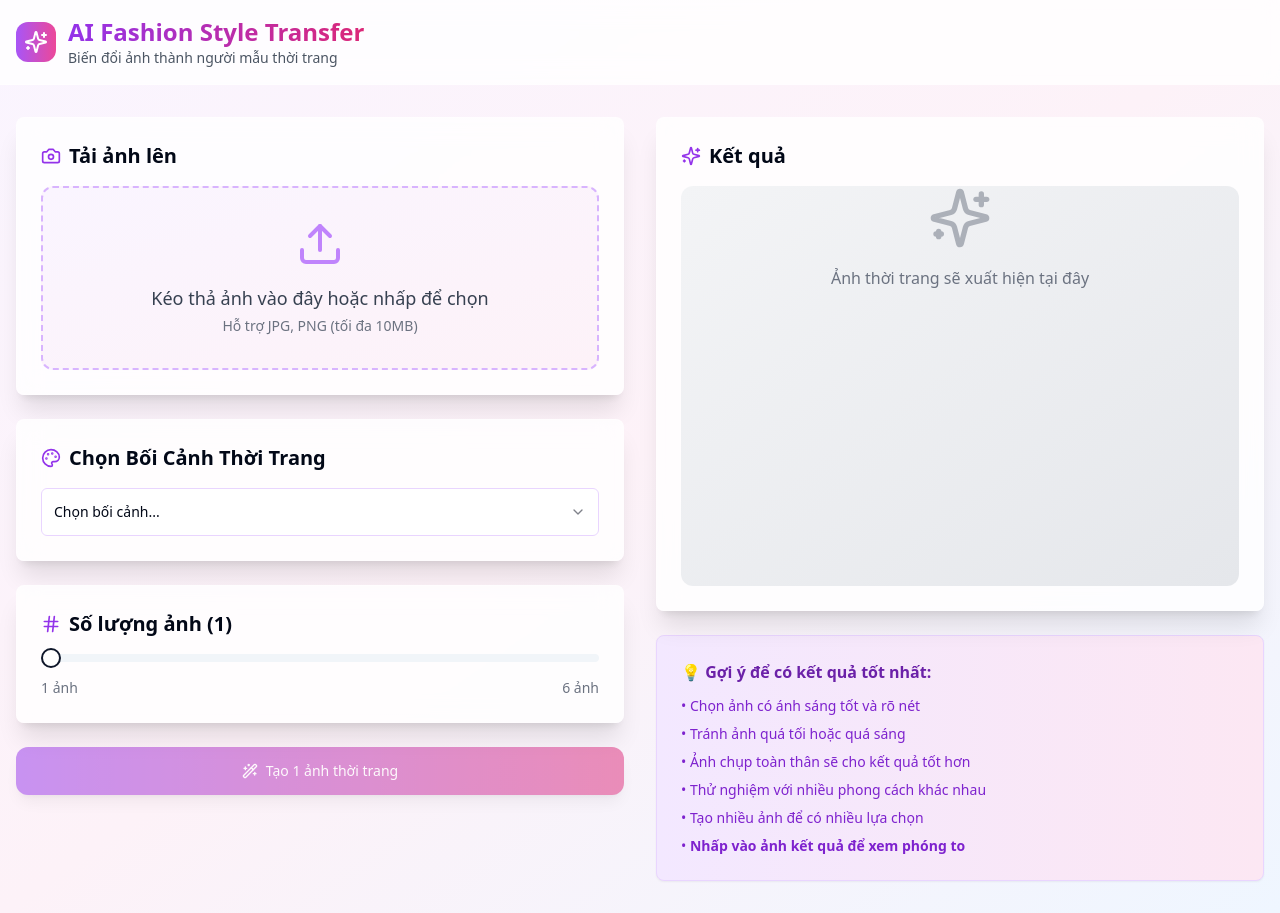
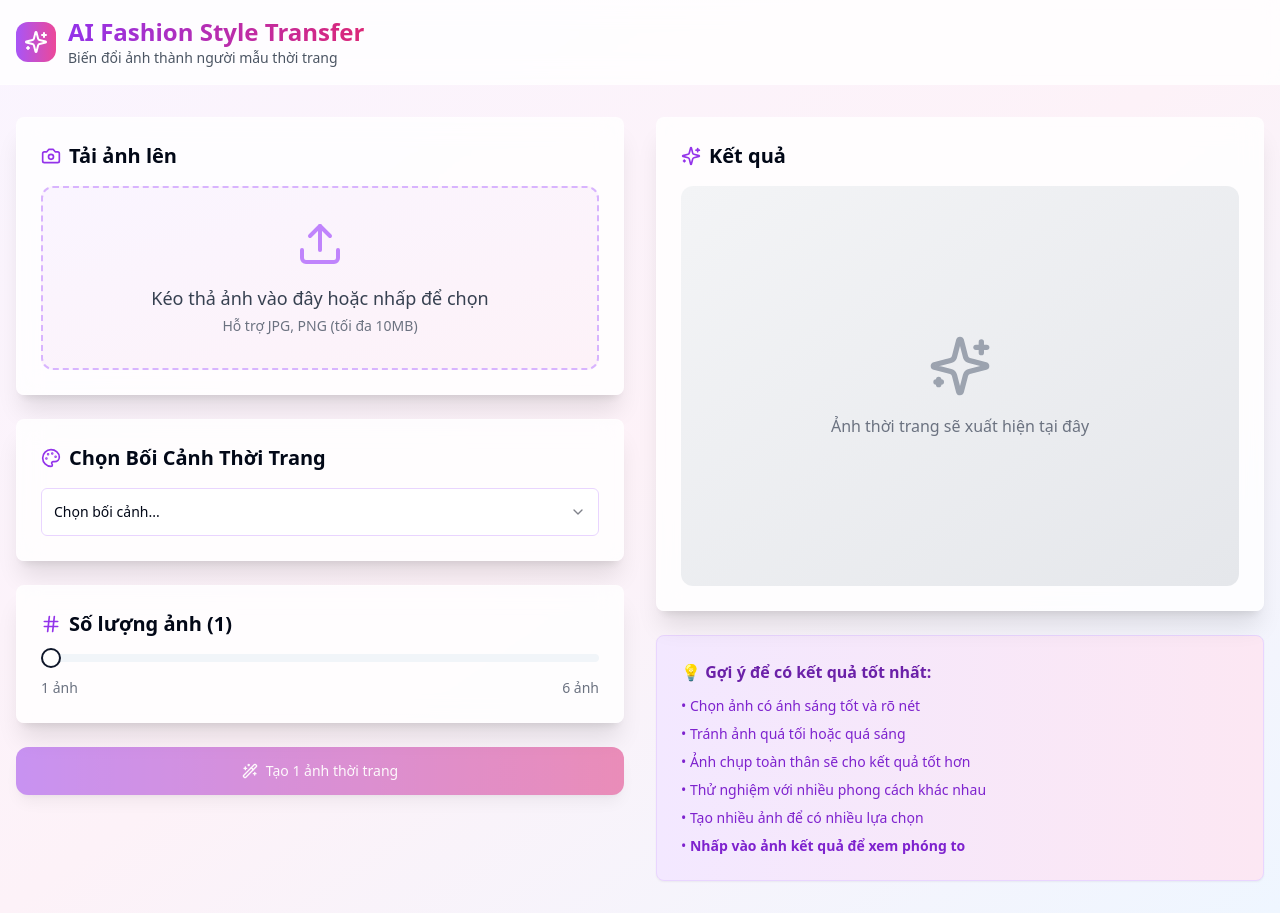
Before and after one commit to xuanlinh92/fashion-model-generator-vn, a React (Vite) app: page / in a window 1280 px wide. Built offline with nearby package versions, Linux system fonts and the light colour scheme.

Commit message:
Center result icon and text
Center the star icon and the text "Ảnh thời trang sẽ xuất hiện tại đây" within the result grid's placeholder.

```diff
--- a/src/components/ResultGrid.tsx
+++ b/src/components/ResultGrid.tsx
@@ -42,7 +42,7 @@ const ResultGrid: React.FC<ResultGridProps> = ({
         )}
       </div>
 
-      <div className="min-h-[400px] bg-gradient-to-br from-gray-100 to-gray-200 rounded-xl">
+      <div className="min-h-[400px] bg-gradient-to-br from-gray-100 to-gray-200 rounded-xl relative">
         {isProcessing ? (
           <div className="h-full flex items-center justify-center">
             <div className="text-center space-y-4">
@@ -97,11 +97,10 @@ const ResultGrid: React.FC<ResultGridProps> = ({
             </div>
           </div>
         ) : (
-          <div className="h-full flex items-center justify-center">
-            <div className="text-center text-gray-500">
-              <Sparkles className="h-16 w-16 mx-auto mb-4 opacity-50" />
-              <p>Ảnh thời trang sẽ xuất hiện tại đây</p>
-            </div>
+          // Căn giữa icon và text cả dọc lẫn ngang, chiếm toàn bộ height khung kết quả
+          <div className="absolute inset-0 flex flex-col justify-center items-center text-center pointer-events-none">
+            <Sparkles className="h-16 w-16 mb-4 text-gray-400" />
+            <p className="text-base text-gray-500">Ảnh thời trang sẽ xuất hiện tại đây</p>
           </div>
         )}
       </div>
```
